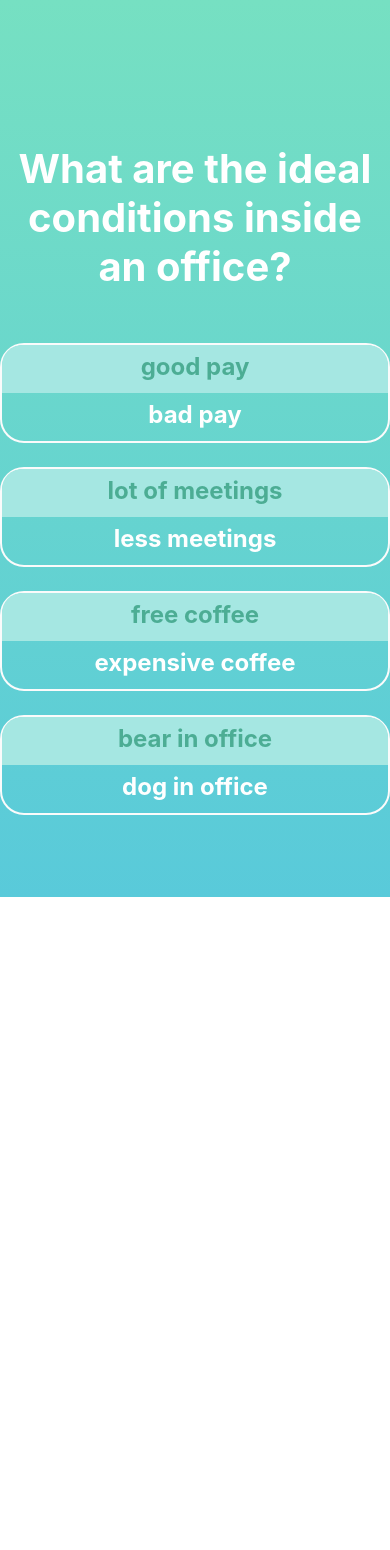
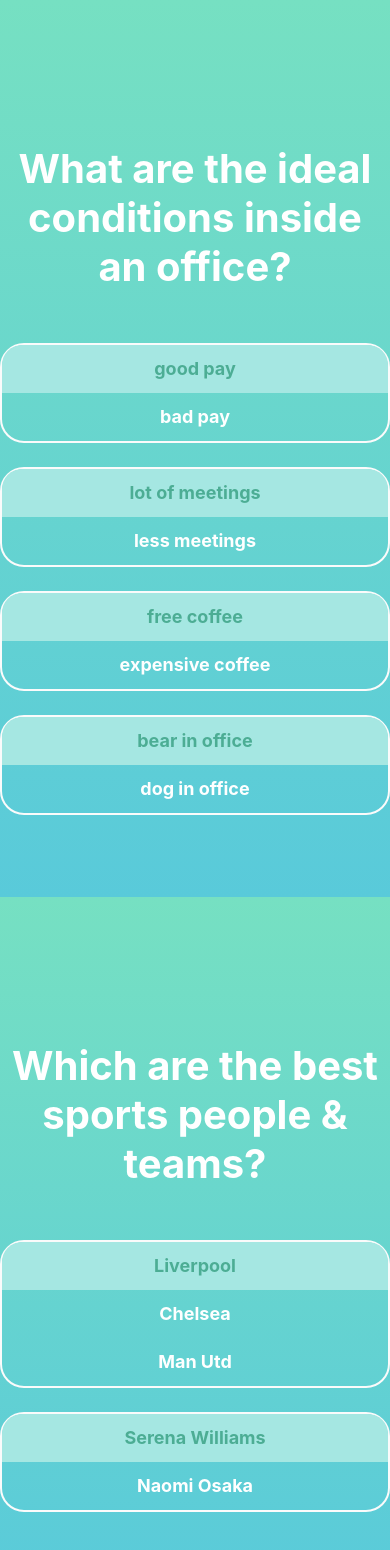
Before and after one commit to MustaRohman/quiz-multi-choice, a React (Create React App) app: page / in a window 390 px wide. Shown: the top 1550 px of the page. Before the commit the page ends 897 px from the top, so only its background shows below. Built offline with nearby package versions, Linux system fonts and the light colour scheme.

Commit message:
Fixed text alignment in responsive view

```diff
--- a/src/App.tsx
+++ b/src/App.tsx
@@ -79,9 +79,39 @@
       ],
     ],
   };
+  const question2: Question = {
+    title: "Which are the best sports people & teams?",
+    toggles: [
+      [
+        {
+          text: "Liverpool",
+          isCorrect: true,
+        },
+        {
+          text: "Chelsea",
+          isCorrect: false,
+        },
+        {
+          text: "Man Utd",
+          isCorrect: false,
+        },
+      ],
+      [
+        {
+          text: "Serena Williams",
+          isCorrect: false,
+        },
+        {
+          text: "Naomi Osaka",
+          isCorrect: true,
+        },
+      ],
+    ],
+  };
   return (
     <div className="App">
       <MultiChoice question={question1} theme={theme} />
+      <MultiChoice question={question2} theme={theme} />
     </div>
   );
 }
--- a/src/components/Toggle/Toggle.styles.ts
+++ b/src/components/Toggle/Toggle.styles.ts
@@ -42,19 +42,22 @@
   max-width: 900px;
   width: ${(props) => (props.isVertical ? `100` : `50`)}%;
   height: 77px;
-  padding: 22px;
   box-sizing: border-box;
   cursor: pointer;
   z-index: 100;
   font-weight: bold;
+  line-height: 77px;
+  text-align: center;
   color: ${(props) => (props.fontColor ? props.fontColor : "white")};
   border-radius: 100px;
   font-size: 24px;
 
   @media only screen and (max-width: 600px) {
     height: 48px;
-    padding: 7px;
+    line-height: 48px;
+    padding: 0px;
     width: 100%;
+    font-size: 18px;
   }
 `;
 
```
